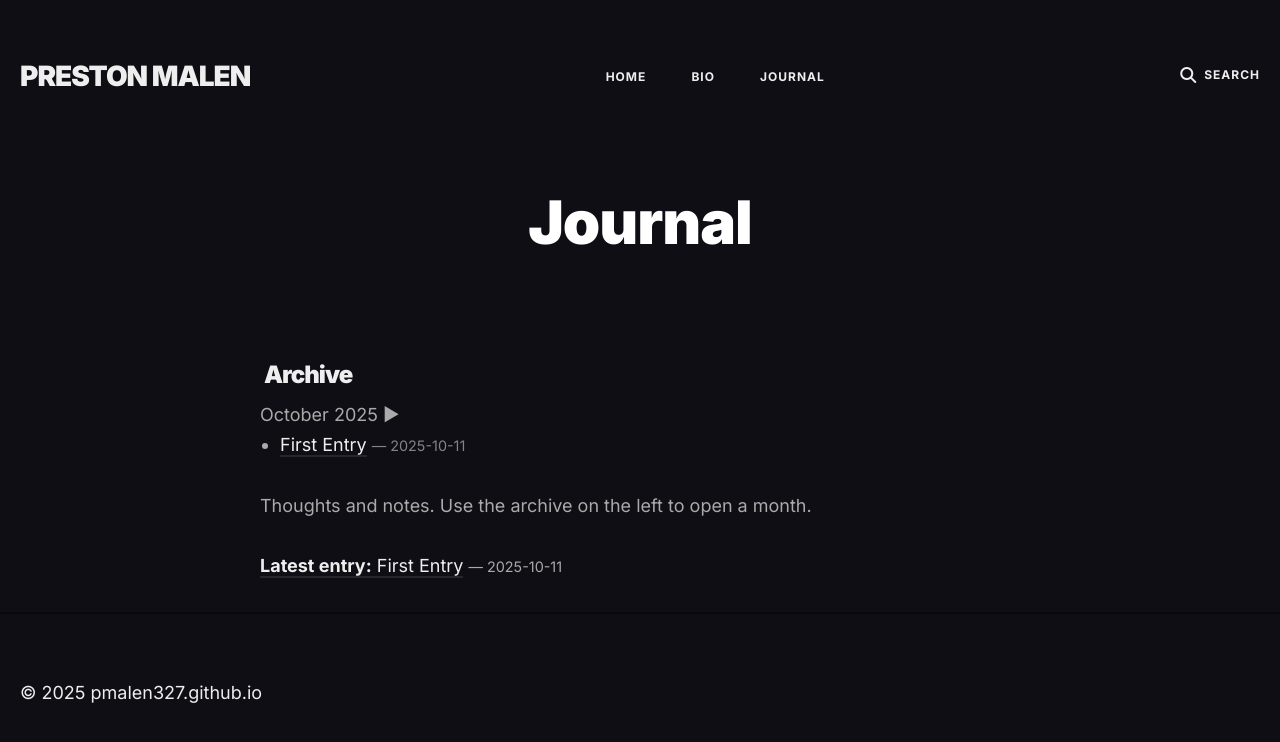
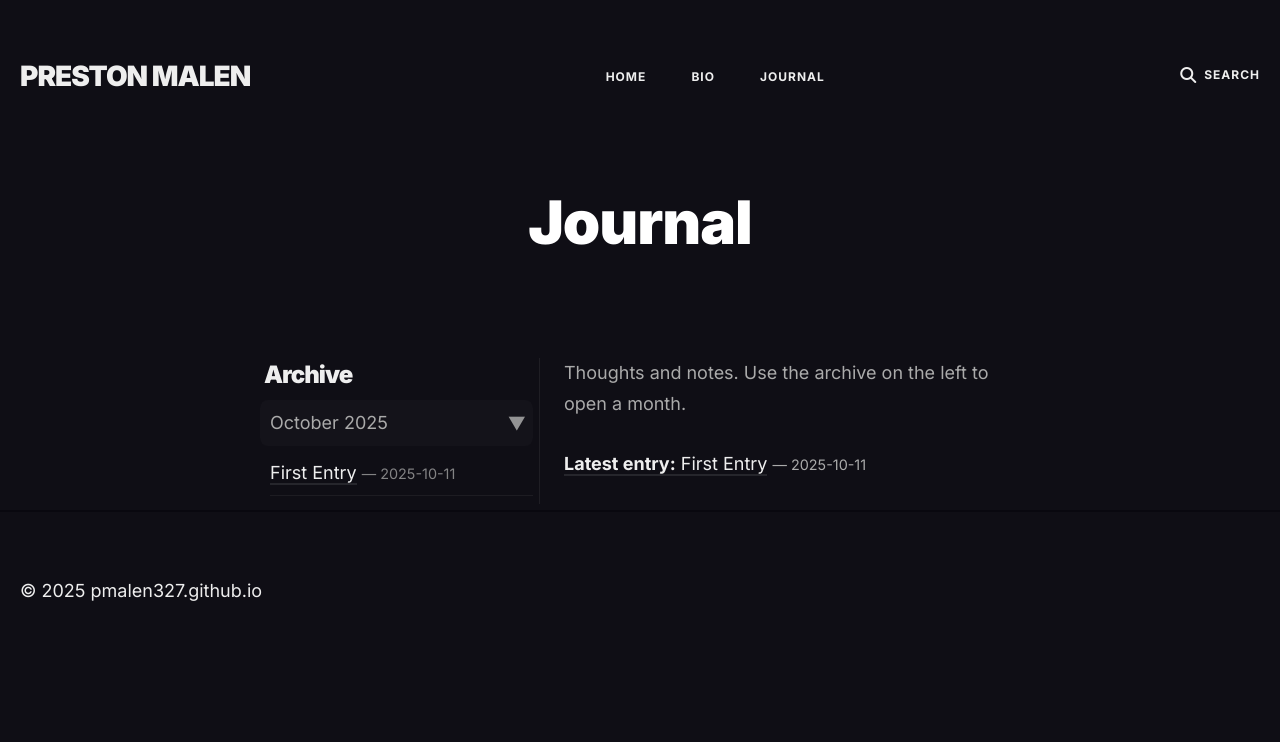
Before and after one commit to pmalen327/pmalen327.github.io, a Jekyll site: the page built from journal.html, in a window 1280 px wide. Shown: the top 742 px of the page. Built offline with Jekyll 4.4.1, drawn with Linux system fonts in a browser that asks for light colours.

Commit message:
quick push

```diff
--- /dev/null
+++ b/css/_custom.scss
@@ -0,0 +1,42 @@
+/* Two-column journal layout */
+.journal-layout {
+  display: grid;
+  grid-template-columns: 280px minmax(0, 1fr);
+  gap: 24px;
+  align-items: start;
+}
+
+/* Mobile: stack */
+@media (max-width: 860px) {
+  .journal-layout { grid-template-columns: 1fr; }
+}
+
+/* Left archive (sticky) */
+.journal-archive {
+  position: sticky;
+  top: 84px; /* below header */
+  max-height: calc(100vh - 120px);
+  overflow: auto;
+  padding-right: 6px;
+  border-right: 1px solid rgba(128,128,128,.15);
+}
+
+/* Collapsible month rows */
+.arch-month {
+  margin: 6px 0;
+  padding: 8px 10px;
+  border-radius: 8px;
+  cursor: pointer;
+  display: flex; justify-content: space-between; align-items: center;
+  background: rgba(255,255,255,.02);
+}
+.arch-month:hover { background: rgba(255,255,255,.05); }
+.arch-caret { transition: transform .2s ease; opacity: .85; }
+.arch-month.open .arch-caret { transform: rotate(90deg); }
+
+/* List under each month */
+.arch-list { list-style: none; margin: 0 0 8px 0; padding: 0 0 0 10px; display: none; }
+.arch-month.open + .arch-list { display: block; }
+.arch-list li { padding: 6px 0; border-bottom: 1px solid rgba(128,128,128,.12); }
+.arch-list a { text-decoration: none; }
+.arch-list a:hover { text-decoration: underline; }
--- a/css/main.scss
+++ b/css/main.scss
@@ -86,3 +86,5 @@
 {% include_relative _4-layouts/post.scss %}
 {% include_relative _4-layouts/tags-page.scss %}
 {% include_relative _4-layouts/contact-page.scss %}
+
+@import "custom";
```
